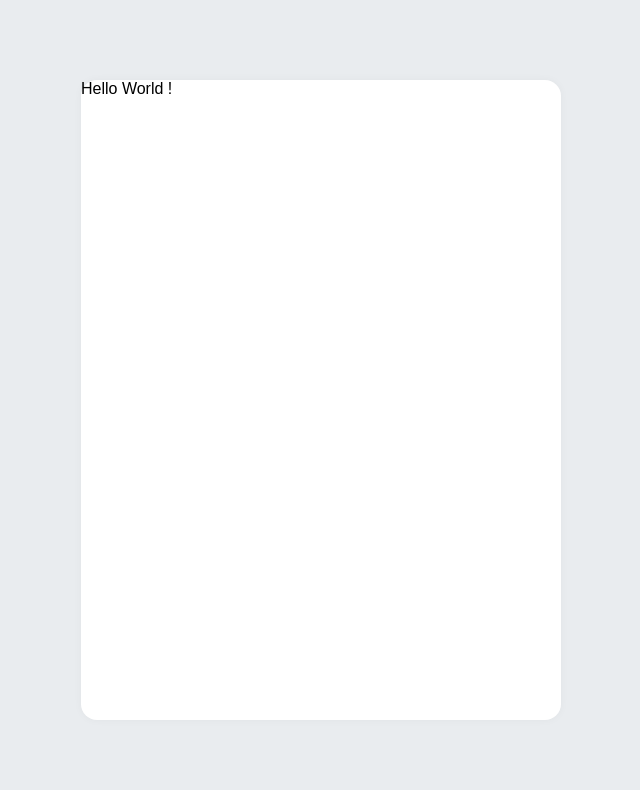
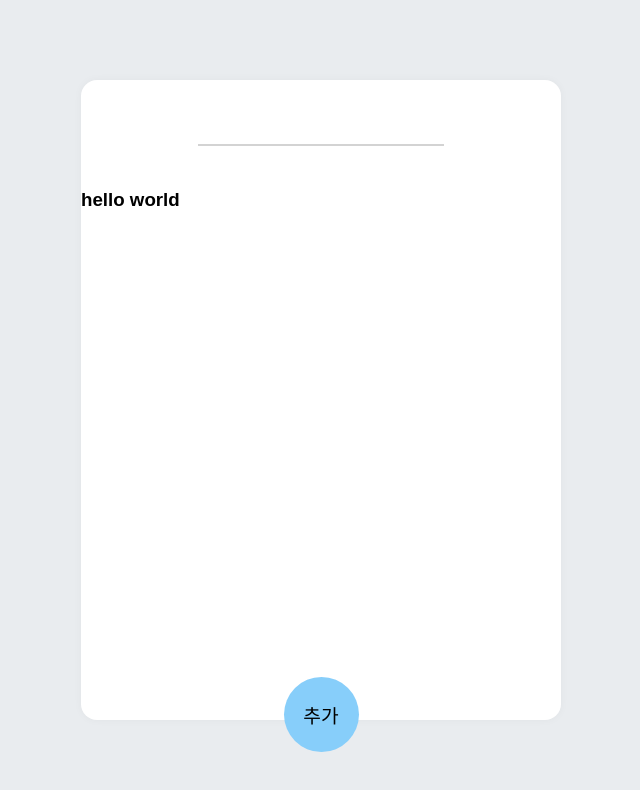
Before and after one commit to acccdang/my-todolist, a React (Create React App) app: page / in a window 1280 px wide. Shown: the top 790 px of the page, without its empty margins (319-959 px from the left). Built offline with nearby package versions, Linux system fonts and the light colour scheme.

Commit message:
컴포넌트 추가

```diff
--- a/src/App.tsx
+++ b/src/App.tsx
@@ -1,6 +1,10 @@
 import React from "react";
 import { createGlobalStyle } from "styled-components";
 import TodoTemplate from "./components/TodoTemplate";
+import TodoHeader from "./components/TodoHeader";
+import TodoInput from "./components/TodoInput";
+import TodoList from "./components/TodoList";
+import AddTodoButton from "./components/AddTodoButton";
 
 const GlobalStyle = createGlobalStyle`
   @import url('https://fonts.googleapis.com/css2?family=Noto+Sans+KR&family=Roboto&display=swap');
@@ -19,7 +23,13 @@ function App(): React.ReactElement {
   return (
     <>
       <GlobalStyle />
-      <TodoTemplate>Hello World !</TodoTemplate>
+      <TodoTemplate>
+        <TodoHeader>
+          <TodoInput />
+        </TodoHeader>
+        <TodoList />
+        <AddTodoButton>추가</AddTodoButton>
+      </TodoTemplate>
     </>
   );
 }
--- /dev/null
+++ b/src/components/AddTodoButton.tsx
@@ -0,0 +1,32 @@
+import React from "react";
+import styled from "styled-components";
+
+const StyledAddTodoButton = styled.button`
+  position: absolute;
+  bottom: -2rem;
+
+  border: none;
+  border-radius: 100%;
+  width: 75px;
+  height: 75px;
+  background-color: lightskyblue;
+  font-size: 1.2rem;
+  cursor: pointer;
+
+  transition: all 0.3s cubic-bezier(0.16, 1, 0.3, 1); // easeOutExpo
+
+  &:hover {
+    transform: scale(1.2);
+  }
+  &:active {
+    transform: scale(1.1);
+  }
+`;
+
+type AddTodoButtonProps = {
+  children?: React.ReactNode;
+};
+
+export default function AddTodoButton({ children }: AddTodoButtonProps): React.ReactElement {
+  return <StyledAddTodoButton>{children}</StyledAddTodoButton>;
+}
--- /dev/null
+++ b/src/components/TodoHeader.tsx
@@ -0,0 +1,14 @@
+import React from "react";
+import styled from "styled-components";
+
+type TodoHeaderProps = {
+  children?: React.ReactNode;
+};
+
+const StyledTodoHeader = styled.div`
+  padding: 1.5rem;
+`;
+
+export default function TodoHeader({ children }: TodoHeaderProps): React.ReactElement {
+  return <StyledTodoHeader>{children}</StyledTodoHeader>;
+}
--- /dev/null
+++ b/src/components/TodoInput.tsx
@@ -0,0 +1,23 @@
+import React from "react";
+import styled from "styled-components";
+
+const StyledTodoInput = styled.input`
+  width: 100%;
+  outline: none;
+  border: 0px;
+  border-bottom: 2px solid lightgrey;
+  padding: 0.6rem;
+  color: lightgrey;
+  font-size: 1.1rem;
+  transition: all 0.3s;
+
+  &:hover,
+  &:focus {
+    border-bottom: 2px solid darkgrey;
+    color: darkgrey;
+  }
+`;
+
+export default function TodoInput(): React.ReactElement {
+  return <StyledTodoInput />;
+}
--- /dev/null
+++ b/src/components/TodoItem.tsx
@@ -0,0 +1,14 @@
+import React from "react";
+import styled from "styled-components";
+
+const StyledTodoItem = styled.div`
+  display: flex;
+`;
+
+export default function TodoItem(): React.ReactElement {
+  return (
+    <StyledTodoItem>
+      <h3>hello world</h3>
+    </StyledTodoItem>
+  );
+}
--- /dev/null
+++ b/src/components/TodoList.tsx
@@ -0,0 +1,18 @@
+import React from "react";
+import styled from "styled-components";
+import TodoItem from "./TodoItem";
+
+const StyledTodoList = styled.div`
+  width: 100%;
+  height: 100%;
+
+  overflow-y: overlay;
+`;
+
+export default function TodoList(): React.ReactElement {
+  return (
+    <StyledTodoList>
+      <TodoItem />
+    </StyledTodoList>
+  );
+}
--- a/src/components/TodoTemplate.tsx
+++ b/src/components/TodoTemplate.tsx
@@ -8,6 +8,7 @@ type TodoTemplateProps = {
 const StyledTodoTemplate = styled.div`
   display: flex;
   flex-direction: column;
+  align-items: center;
   position: relative;
   width: 60vh;
   height: 80vh;
```
